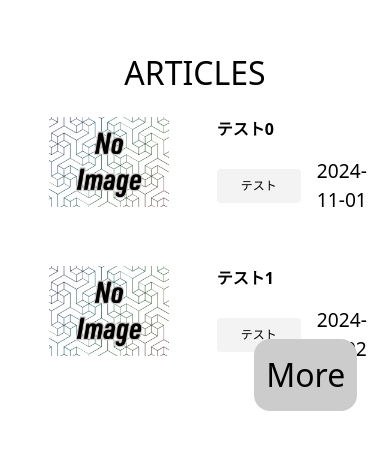
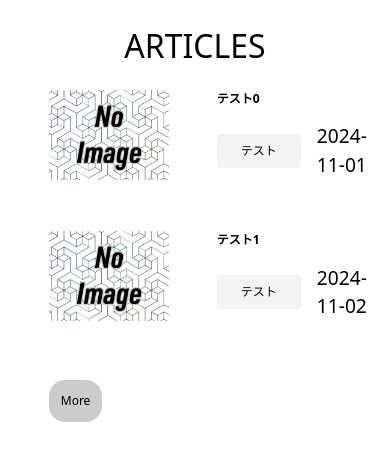
Before and after one commit to SoukenProg/myweb_next_js, a Next.js app: page /Blog in a window 390 px wide. Shown: the part 281-753 px from the top of the page. Built offline with nearby package versions, Linux system fonts and the light colour scheme.

Commit message:
Use Codemod #1

```diff
--- a/src/app/Blog/page.tsx
+++ b/src/app/Blog/page.tsx
@@ -52,7 +52,7 @@ export default function Blogs() {
                   <ul>
                       {slices.map(( blogElms) => (
                           <li key={blogElms.id} className={styles.blogsList}>
-                                <Link href={`/news/${blogElms.id}`} className={styles.link}>
+                                <Link href={`/news/${blogElms.id}`} className={styles.link} passHref>
                                     <Image className={styles.image} src="/noImage.png" alt="No Image" width={1600} height={1200}/>
                                     <dl className={styles.content}>
                                         <dt className={styles.blogItemTitle}>{blogElms.title}</dt>
--- a/src/app/Works/page.tsx
+++ b/src/app/Works/page.tsx
@@ -53,7 +53,7 @@ export default function Works() {
                   <ul>
                       {slices.map(( workElms) => (
                           <li key={workElms.id} className={styles.worksList}>
-                                <Link href={`/news/${workElms.id}`} className={styles.link}>
+                                <Link href={`/news/${workElms.id}`} className={styles.link} passHref>
                                     <Image className={styles.image} src="/noImage.png" alt="No Image" width={1600} height={1200}/>
                                     <dl className={styles.content}>
                                         <dt className={styles.worksItemTitle}>{workElms.title}</dt>
--- a/src/app/blog.module.css
+++ b/src/app/blog.module.css
@@ -28,6 +28,9 @@
     margin: 2.5% auto 0;
     z-index: -1;
 
+}
+.blogs ul {
+    padding-bottom: 20px;
 }
 .blogTitle{
     font-size: 2rem;
@@ -65,9 +68,9 @@
 
 .moreButton{
     font-size: 2rem;
-    position: absolute;
-    right: -1rem;
-    bottom: -1rem;
+    display: block;
+    margin: 20px auto 0;
+    position: static;
 }
 
 @media (prefers-color-scheme: dark) {
@@ -111,4 +114,48 @@
         font-weight: bold;
         margin-bottom: 0.3rem;
     }
+    .moreButton{
+        font-size: 1rem;
+        display: block;
+        margin: 10px auto 0;
+        position: static;
+    }
 }
+@media (max-width: 480px) {
+    .top {
+
+        padding: 80px 12.5px;
+    }
+
+    .title {
+        font-size: 2rem;
+    }
+
+    .bgimg {
+        position: absolute;
+        top: 1rem;
+        right: 0;
+        width: auto;
+        height: 400px;
+        z-index: -1;
+    }
+
+    .image {
+        width: 120px;
+        height: auto;
+        object-fit: cover;
+    }
+
+    .blogItemTitle {
+        font-size: 0.75rem;
+        font-weight: bold;
+        margin-bottom: 0.2rem;
+    }
+
+    .moreButton {
+        font-size: 0.75rem;
+        display: block;
+        margin: 7.5px auto 0;
+        position: static;
+    }
+}
--- a/src/app/works.module.css
+++ b/src/app/works.module.css
@@ -26,7 +26,7 @@
     background: #fff;
     width: 75%;
     margin: 2.5% auto 0;
-    z-index: -1;
+    z-index: 0;
 
 }
 .worksTitle{
@@ -44,6 +44,7 @@
     align-items: flex-start;
     gap: 3rem;
     padding: 20px 0;
+    z-index: 0;
 }
 
 .image{
@@ -64,9 +65,9 @@
 
 .moreButton{
     font-size: 2rem;
-    position: absolute;
-    right: -1rem;
-    bottom: -1rem;
+    display: block;
+    margin: 20px auto 0;
+    position: static;
 }
 
 @media (prefers-color-scheme: dark) {
@@ -105,4 +106,47 @@
         height: auto;
         object-fit: cover;
     }
+    .moreButton{
+        font-size: 1rem;
+        display: block;
+        margin: 10px auto 0;
+        position: static;
+    }
 }
+@media (max-width: 480px) {
+    .top {
+
+        padding: 80px 12.5px;
+    }
+
+    .title {
+        font-size: 2rem;
+    }
+
+    .bgimg {
+        position: absolute;
+        top: 1rem;
+        right: 0;
+        width: auto;
+        height: 400px;
+        z-index: -1;
+    }
+
+    .image {
+        width: 120px;
+        height: auto;
+        object-fit: cover;
+    }
+
+    .worksItemTitle {
+        font-size: 1rem;
+        font-weight: bold;
+        margin-bottom: 0.1rem;
+    }
+    .moreButton {
+        font-size: 0.75rem;
+        display: block;
+        margin: 7.5px auto 0;
+        position: static;
+    }
+}
--- a/src/components/Date/index.module.css
+++ b/src/components/Date/index.module.css
@@ -8,5 +8,5 @@
 @media (max-width: 640px) {
     gap: 0.25rem;
     margin: 0.4rem 0;
-    font-size: 0.7rem;
+    font-size: 0.5rem;
 }
--- a/src/components/burgerMenu/burgerMenu.module.css
+++ b/src/components/burgerMenu/burgerMenu.module.css
@@ -8,12 +8,14 @@
     background-color: #333;
     transform: translateX(100%);
     transition: transform 0.3s ease;
+    z-index: 10;
 
 }
 
 
 .nav.open {
     transform: translateX(0);
+    z-index: 11;
 }
 
 
```
